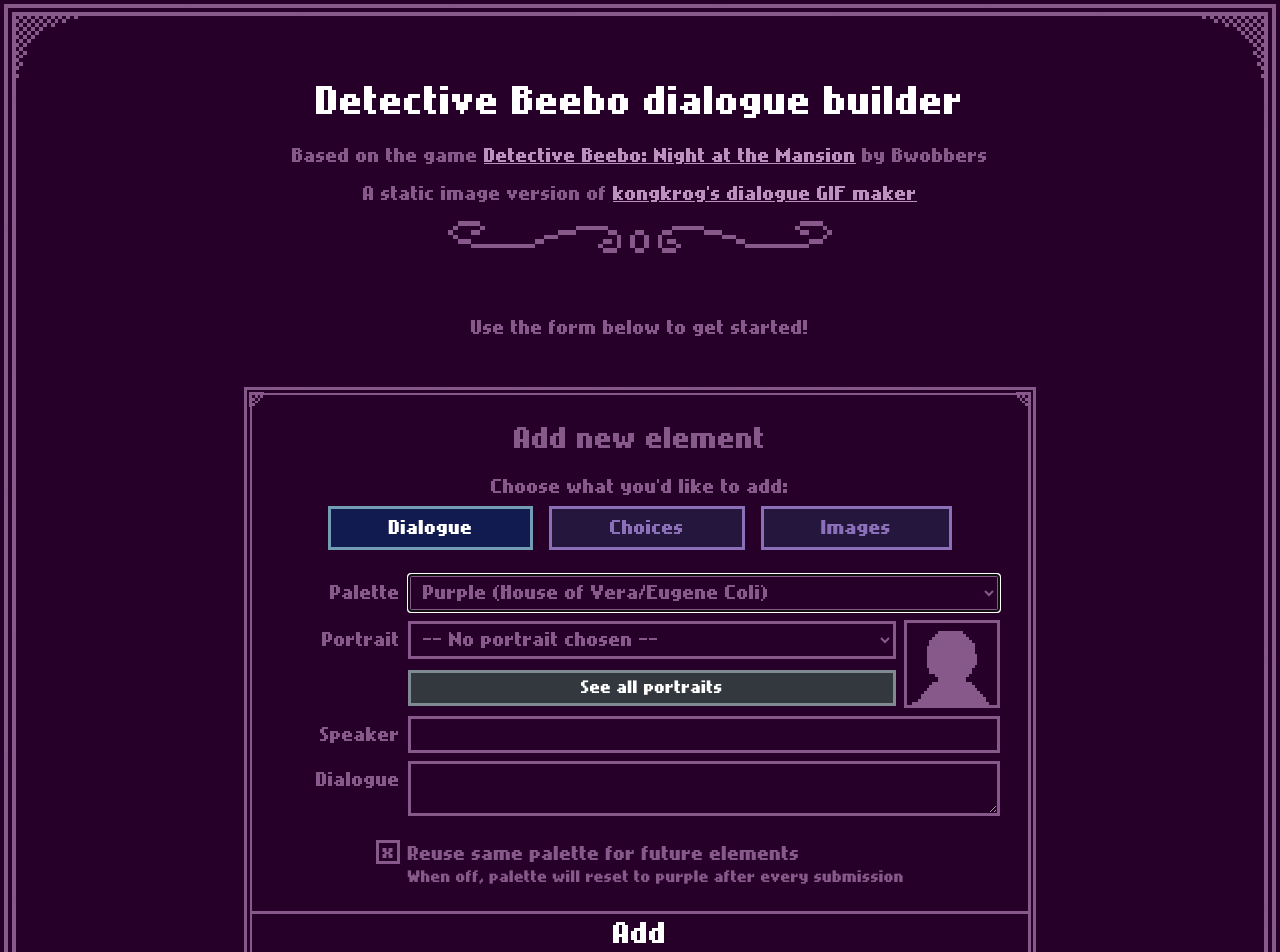
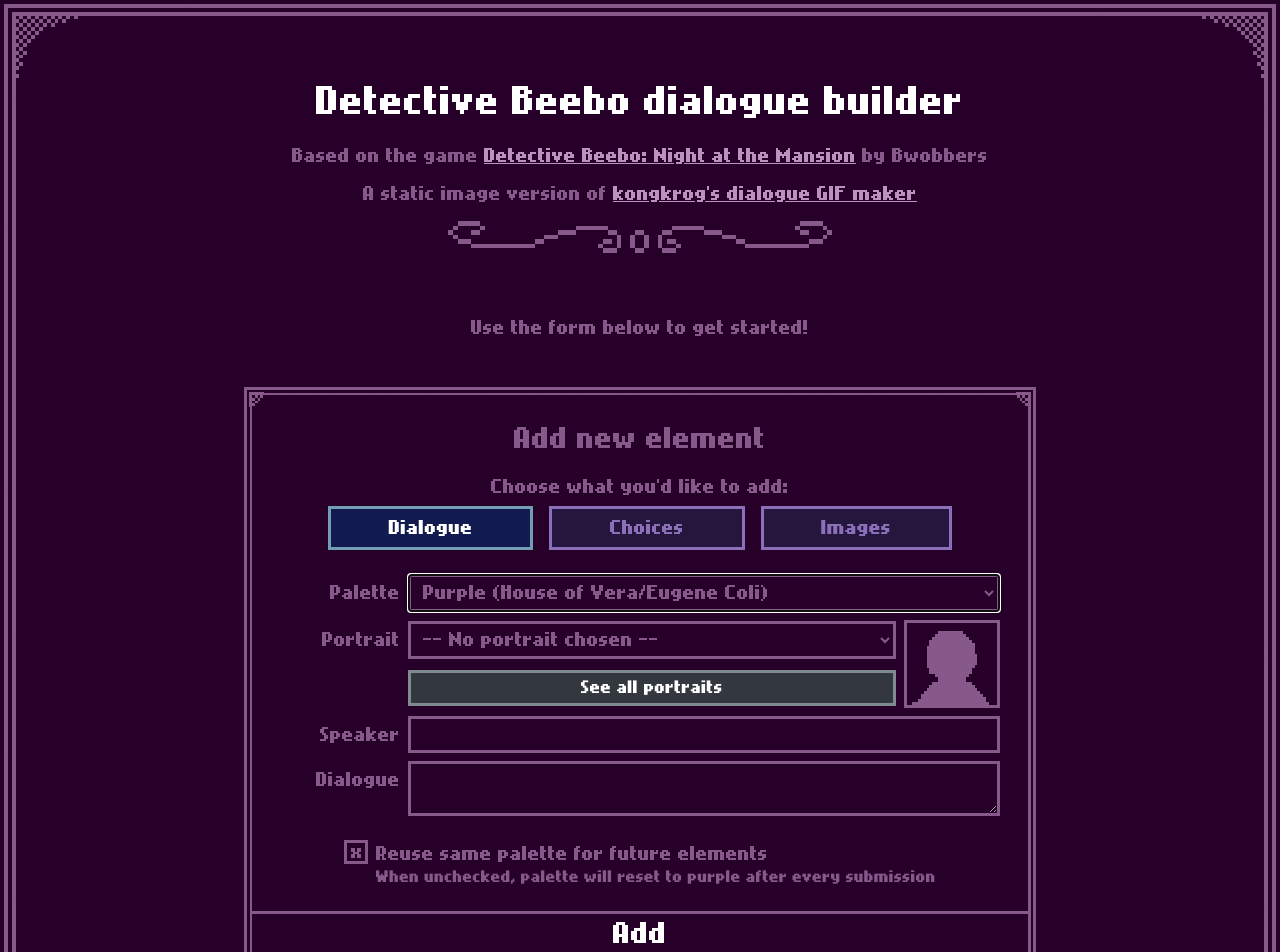
Before and after one commit to wovenstarlight/beebo-dialogue, a React (Create React App) app: page / in a window 1280 px wide. Shown: the top 952 px of the page. Built offline with nearby package versions, Linux system fonts and the light colour scheme.

Commit message:
Reword palette reuse from toggle-style to checkbox

```diff
--- a/src/i18n/en.js
+++ b/src/i18n/en.js
@@ -133,7 +133,7 @@
 			/** Fallback alternative text for images */
 			image: "Image",
 			/** Explanatory message for the palette persistence toggle in AddForm */
-			explain_reuse_palette: "When off, palette will reset to purple after every submission",
+			explain_reuse_palette: "When unchecked, palette will reset to purple after every submission",
 			/** Explanatory message for the palette in Image blocks */
 			explain_image_palette: "Determines the color of the image border",
 			/** Portraits popup: Title */
```
